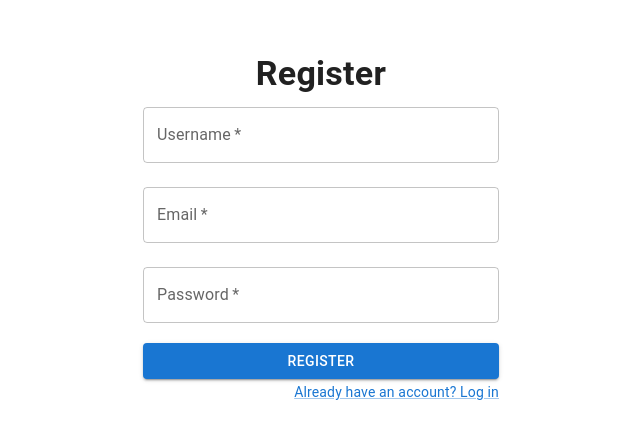
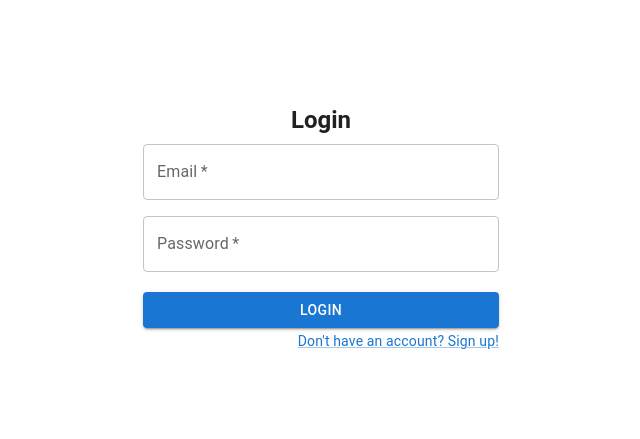
Before and after one commit to AshleyMoriahLazaraga/quicktasks, a React (Vite) app: page / in a window 1280 px wide. Shown: the part 197-636 px from the top of the page, without its empty margins (319-959 px from the left). Built offline with nearby package versions, Linux system fonts and the light colour scheme.

Commit message:
added Login page then proceed to Home (working)

```diff
--- a/package.json
+++ b/package.json
@@ -19,6 +19,7 @@
     "react-router-dom": "^6.23.0"
   },
   "devDependencies": {
+    "@types/node": "^20.12.8",
     "@types/react": "^18.3.1",
     "@types/react-dom": "^18.3.0",
     "@typescript-eslint/eslint-plugin": "^7.8.0",
--- a/src/App.tsx
+++ b/src/App.tsx
@@ -1,10 +1,11 @@
 // App.tsx
 import React from 'react';
+import { Route, BrowserRouter as Router, Routes } from 'react-router-dom';
 import './App.css';
-import { Route, BrowserRouter as Router, Routes } from 'react-router-dom';
+import { UserProvider } from './contexts/UserContext'; // Adjust the import path as necessary
+import Home from './pages/Home';
+import Login from './pages/Login';
 import Register from './pages/Register';
-import Home from './pages/Home';
-import { UserProvider } from './contexts/UserContext'; // Adjust the import path as necessary
 
 const App: React.FC = () => {
   return (
@@ -16,7 +17,8 @@ const App: React.FC = () => {
             <Route path="/login" element={<Login/>} /> */}
             {/* <Route path="/" element={<Register/>} />
             <Route path="/register" element={<Register/>} /> */}
-            <Route path="/" element={<Register />} />
+            <Route path="/" element={<Login />} />
+            <Route path="/register" element={<Register/>} />
             <Route path="/home" element={<Home />} />
           </Routes>
         </UserProvider>
--- a/src/pages/Login.tsx
+++ b/src/pages/Login.tsx
@@ -0,0 +1,83 @@
+import { Button, Container, Grid, Link, Paper, TextField, Typography } from '@mui/material';
+import React, { FormEvent, useState } from 'react';
+import { Link as RouterLink, useNavigate } from 'react-router-dom'; // For navigation after login
+import { useUser } from '../contexts/UserContext'; // Adjust the import path as necessary
+import supabase from '../supabaseClient'; // Make sure this points to your Supabase client initialization
+
+const Login: React.FC = () => {
+  const [email, setEmail] = useState<string>('');
+  const [password, setPassword] = useState<string>('');
+  const navigate = useNavigate();
+  const { setUser } = useUser();
+
+  const handleSubmit = async (e: FormEvent<HTMLFormElement>): Promise<void> => {
+    e.preventDefault();
+
+    const { data: userData, error } = await supabase
+      .from('user')
+      .select('*')
+      .eq('email', email)
+      .eq('password', password)
+      .single();
+
+    if (error) {
+      alert('Login failed: ' + error.message);
+      return;
+    }
+
+    if (userData) {
+      setUser(userData); // Set global user state
+      navigate('/home'); // Navigate to the main page
+    } else {
+      alert('User not found or incorrect password.');
+    }
+  };
+
+  return (
+    <Container component="main" maxWidth="xs">
+      <Paper elevation={0} style={{ padding: 20, marginTop: 50 }}>
+        <Typography variant="h5" component="h2" gutterBottom style={{ fontWeight: 'bold' }}>
+          Login
+        </Typography>
+        <form onSubmit={handleSubmit}>
+          <Grid container spacing={2}>
+            <Grid item xs={12}>
+              <TextField
+                label="Email"
+                id="email"
+                type="email"
+                value={email}
+                onChange={(e) => setEmail(e.target.value)}
+                required
+                fullWidth
+              />
+            </Grid>
+            <Grid item xs={12}>
+              <TextField
+                label="Password"
+                id="password"
+                type="password"
+                value={password}
+                onChange={(e) => setPassword(e.target.value)}
+                required
+                fullWidth
+              />
+            </Grid>
+          </Grid>
+          <Button type="submit" variant="contained" color="primary" fullWidth style={{ marginTop: 20 }}>
+            Login
+          </Button>
+          <Grid container justifyContent="flex-end">
+            <Grid item>
+              <Link component={RouterLink} to="/register" variant="body2" style={{ marginTop: 20 }}>
+                Don't have an account? Sign up!
+              </Link>
+            </Grid>
+          </Grid>
+        </form>
+      </Paper>
+    </Container>
+  );
+};
+
+export default Login;
--- a/src/pages/Register.tsx
+++ b/src/pages/Register.tsx
@@ -80,7 +80,7 @@ const Register: React.FC = () => {
           </Button>
           <Grid container justifyContent="flex-end">
             <Grid item>
-              <Link component={RouterLink} to="/home" variant="body2" style={{ marginTop: 20 }}>
+              <Link component={RouterLink} to="/login" variant="body2" style={{ marginTop: 20 }}>
                 Already have an account? Log in
               </Link>
             </Grid>
--- a/src/supabaseClient.ts
+++ b/src/supabaseClient.ts
@@ -1,9 +1,8 @@
 
-import { createClient } from '@supabase/supabase-js'
+import { createClient } from '@supabase/supabase-js';
 
-const supabaseUrl = 'https://doicyelsusmvleeegtgz.supabase.co';
-const supabaseKey = 'eyJhbGciOiJIUzI1NiIsInR5cCI6IkpXVCJ9.eyJpc3MiOiJzdXBhYmFzZSIsInJlZiI6ImRvaWN5ZWxzdXNtdmxlZWVndGd6Iiwicm9sZSI6ImFub24iLCJpYXQiOjE3MTQ3MTgzMTUsImV4cCI6MjAzMDI5NDMxNX0._RN27zYgozqu7TJRA423MY5-RQ2YF2cW1aqH1pkIAUo'
-;
+const supabaseUrl = import.meta.env.VITE_SUPABASE_URL;
+const supabaseKey = import.meta.env.VITE_SUPABASE_KEY;
 
 const supabase = createClient(supabaseUrl, supabaseKey);
 
```
Also changed, not shown: 2 other files (tests, documents, lock files or other folders).
